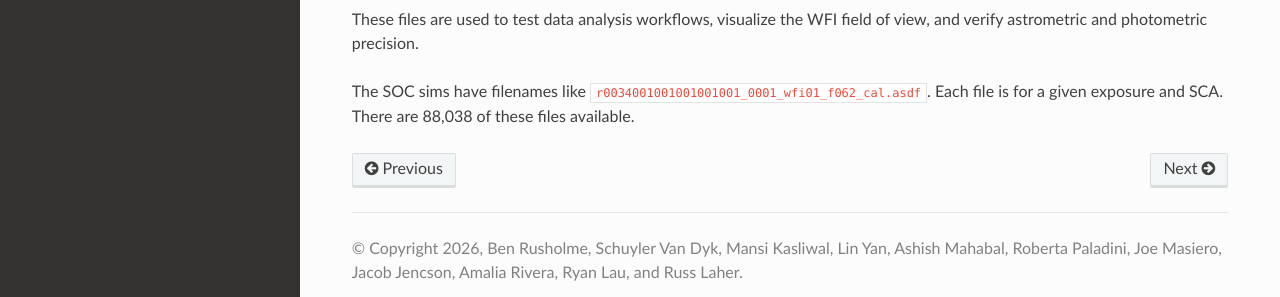
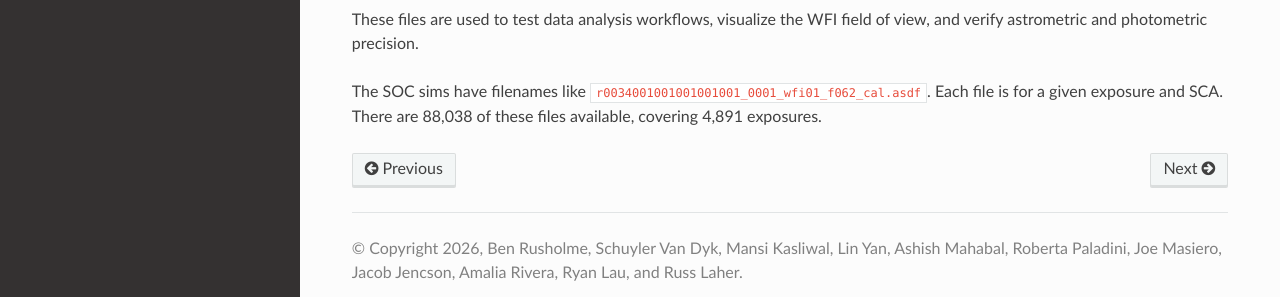
Before and after one commit to Caltech-IPAC/rapid, a Sphinx documentation site: the page built from docs/source/dev/socsim_tests.rst, in a window 1280 px wide and 1097 px high. Shown: the part 755-1052 px from the top of the window. Built offline with Sphinx 7.4.7 and the Read the Docs theme 3.1.0, drawn with Linux system fonts in a browser that asks for light colours.

Commit message:
Added total number of exposures available.

```diff
--- a/docs/source/dev/socsim_tests.rst
+++ b/docs/source/dev/socsim_tests.rst
@@ -38,4 +38,4 @@ Key Aspects of wfi_soc-simulation_l2_cal.asdf Files:
 These files are used to test data analysis workflows, visualize the WFI field of view, and verify astrometric and photometric precision.
 
 The SOC sims have filenames like ``r0034001001001001001_0001_wfi01_f062_cal.asdf``.  Each file is for a given exposure and SCA.
-There are 88,038 of these files available.
+There are 88,038 of these files available, covering 4,891 exposures.
```
